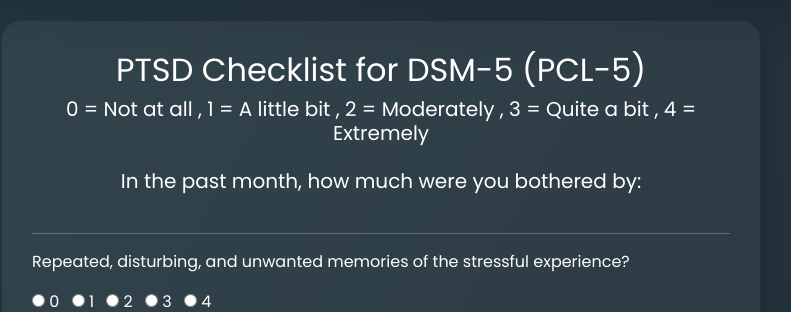
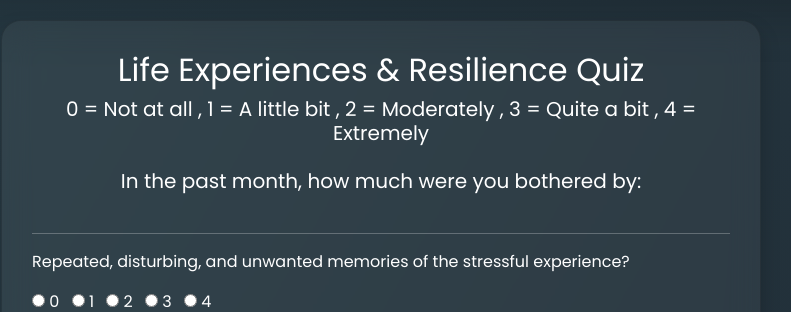
Before and after one commit to biku34/nextniche, a PHP site: page /test7.php in a window 1280 px wide. Shown: the part 96-408 px from the top of the page, without its empty margins (259-1050 px from the left). Run offline with PHP 8.4, Linux system fonts and the light colour scheme; the visitor is signed in with stand-in values (Sample User, id 1).

Commit message:
Update test7.php

```diff
--- a/military/test7.php
+++ b/military/test7.php
@@ -65,7 +65,7 @@
     </nav>
     <div class="container">
         <div class="card">
-            <h2 class="text-center">PTSD Checklist for DSM-5 (PCL-5)</h2>
+            <h2 class="text-center">Life Experiences & Resilience Quiz</h2>
             <h5 class="text-center">0 = Not at all , 1 = A little bit , 2 = Moderately , 3 = Quite a bit , 4 = Extremely <br><br>
         <p>In the past month, how much were you bothered by:</p></h5>
             <hr>
```
